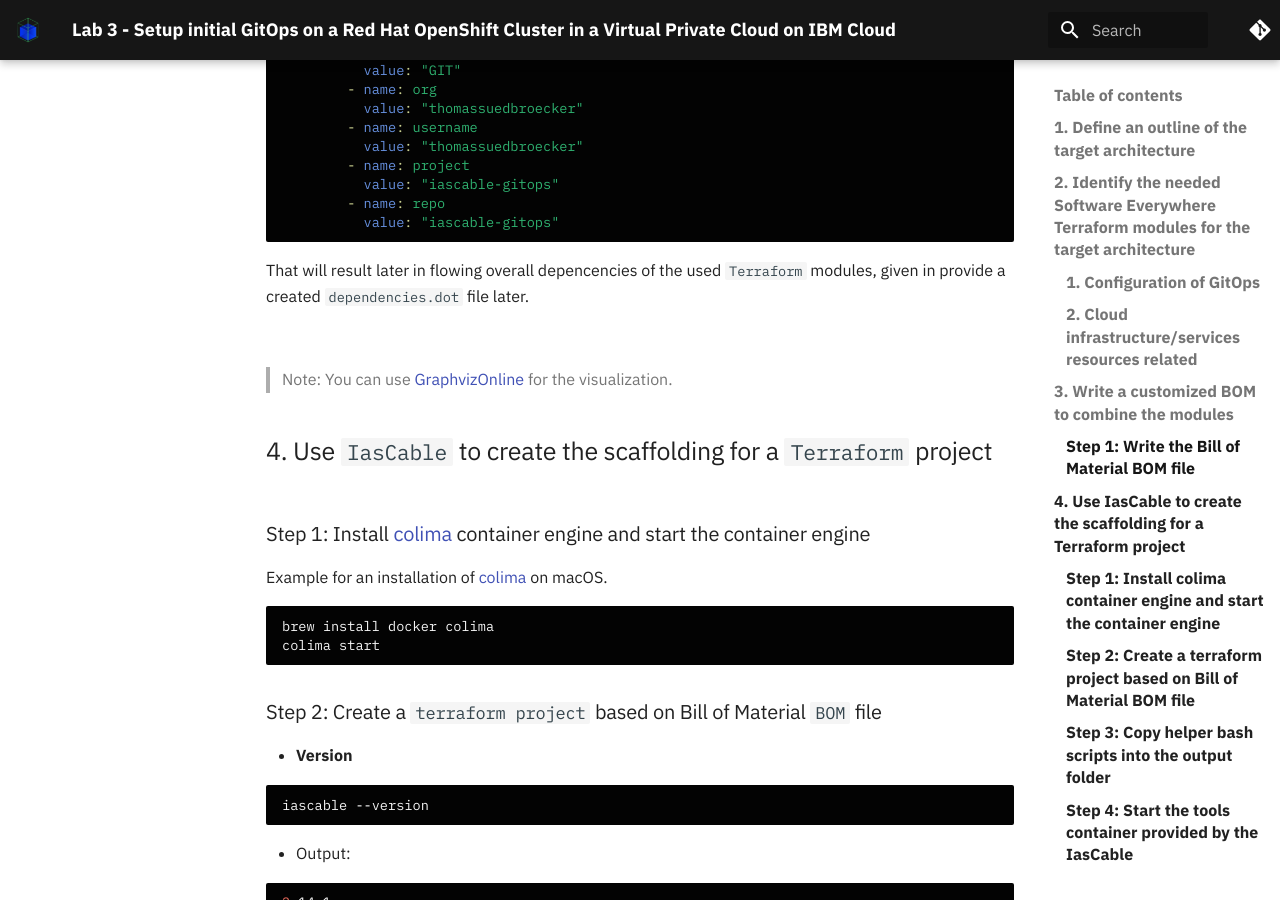
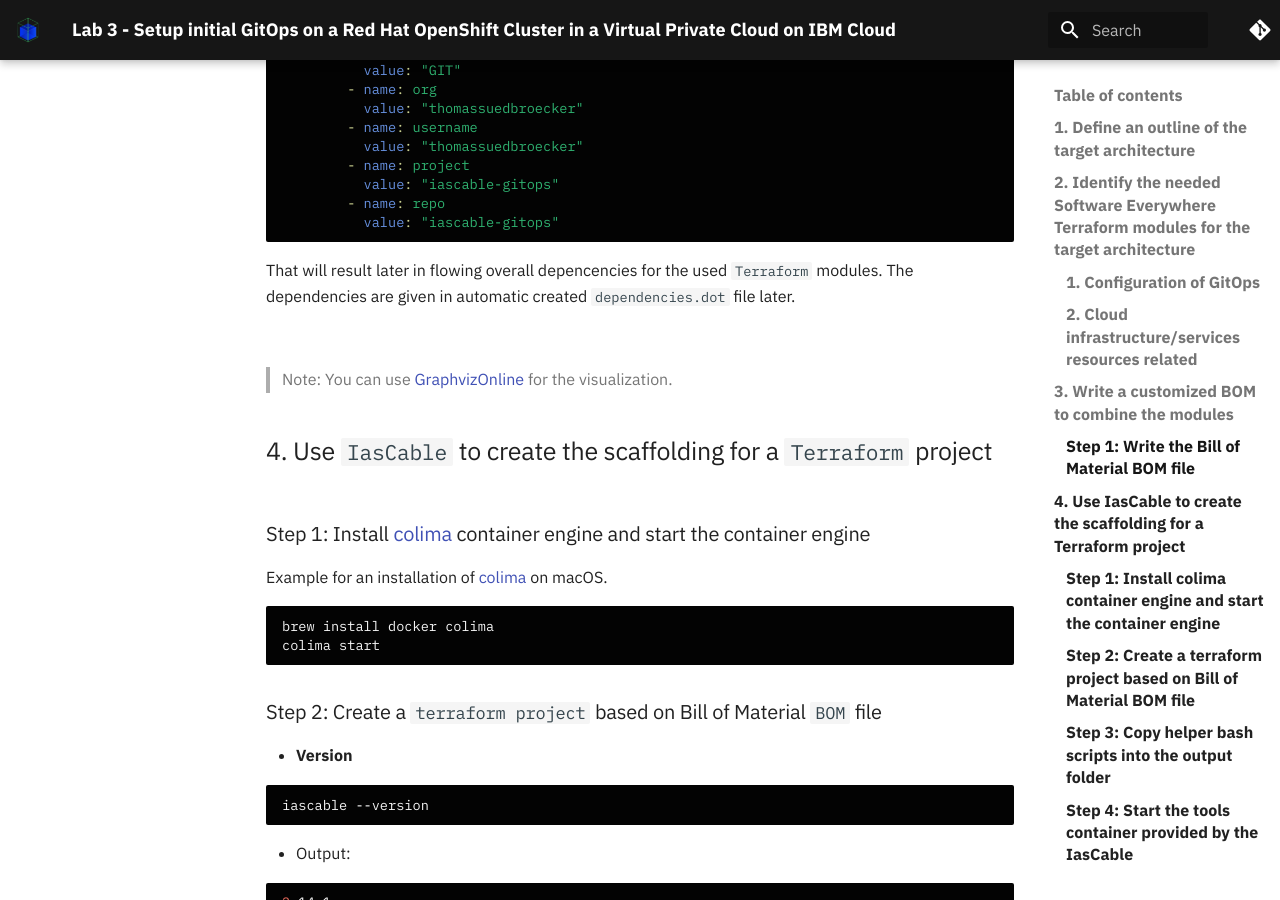
Before and after one commit to cloud-native-toolkit/site-operator-guide, an MkDocs documentation site: the page built from docs/getting-started/lab3.md, in a window 1280 px wide and 900 px high, scrolled down 5357 px. Built offline with MkDocs 1.6.1 and Material for MkDocs 9.7.7, drawn with Linux system fonts in a browser that asks for light colours; comment, search, counter and statistics services are not loaded.

Commit message:
update lab3
Signed-off-by: thomassuedbroecker <thomas.suedbroecker@de.ibm.com>

````diff
--- a/docs/getting-started/lab3.md
+++ b/docs/getting-started/lab3.md
@@ -172,7 +172,7 @@
           value: "iascable-gitops"
 ```
 
-That will result later in flowing overall depencencies of the used `Terraform` modules, given in provide a created `dependencies.dot` file later.
+That will result later in flowing overall depencencies for the used `Terraform` modules. The dependencies are given in automatic created `dependencies.dot` file later.
 
 ![](images/dependency-graph-lab3.png)
 
````
